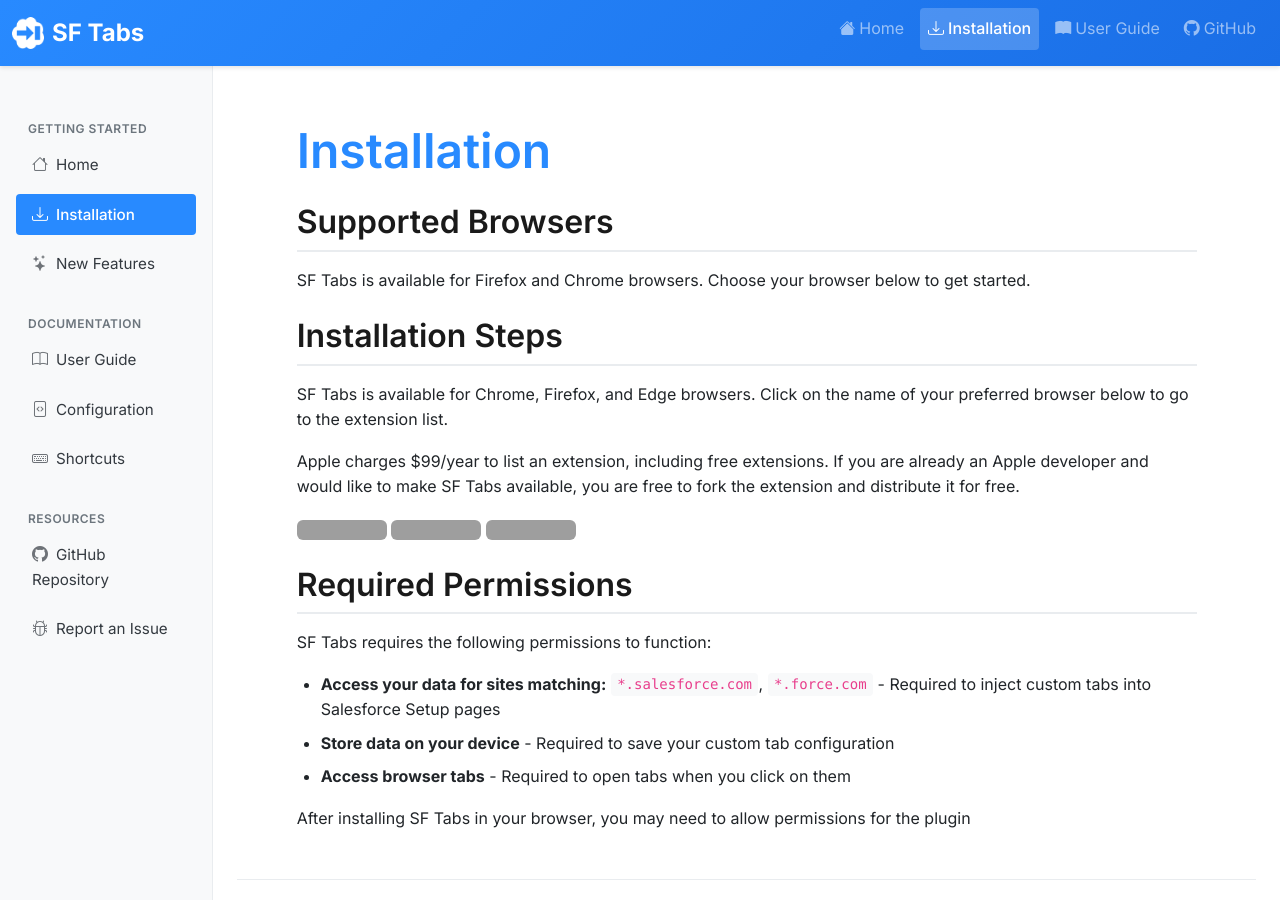
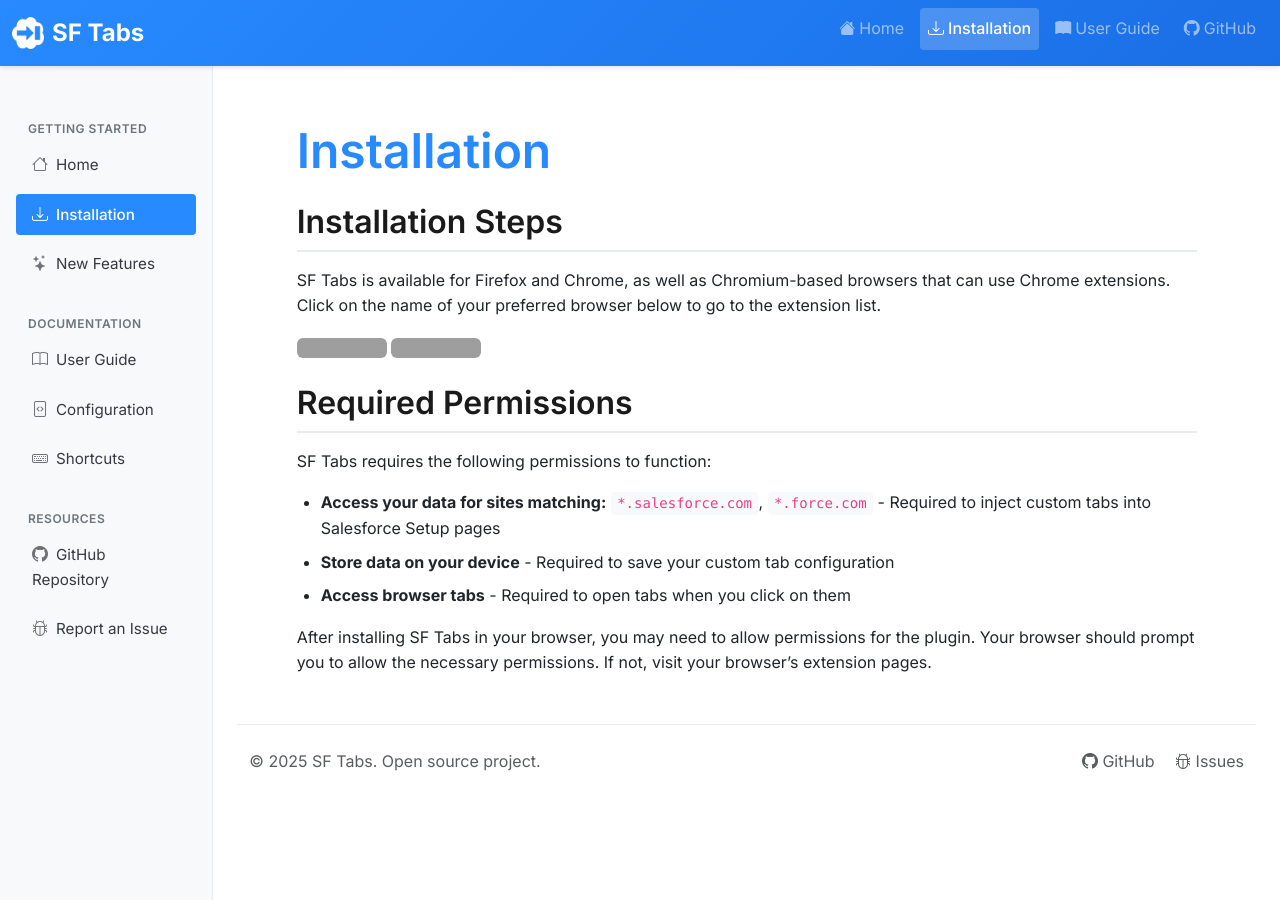
Before and after one commit to chrisrouse/sftabs, a Jekyll site: the page built from docs/installation.md, in a window 1280 px wide and 900 px high. Built offline with Jekyll 4.4.1, drawn with Linux system fonts in a browser that asks for light colours; nearby versions of some CDN libraries; grey boxes are pictures that could not be loaded.

Commit message:
Update installation and new features documentation

```diff
--- a/docs/installation.md
+++ b/docs/installation.md
@@ -5,20 +5,13 @@
 
 # Installation
 
-## Supported Browsers
-
-SF Tabs is available for Firefox and Chrome browsers. Choose your browser below to get started.
-
-
 ## Installation Steps
 
-SF Tabs is available for Chrome, Firefox, and Edge browsers. Click on the name of your preferred browser below to go to the extension list.
+SF Tabs is available for Firefox and Chrome, as well as Chromium-based browsers that can use Chrome extensions. Click on the name of your preferred browser below to go to the extension list.
 
-Apple charges $99/year to list an extension, including free extensions. If you are already an Apple developer and would like to make SF Tabs available, you are free to fork the extension and distribute it for free.
+[![Firefox](https://img.shields.io/badge/Firefox-FF7139?style=for-the-badge&logo=firefox&logoColor=white)](https://addons.mozilla.org/en-US/firefox/addon/sf-tabs/)
+[![Chrome](https://img.shields.io/badge/Chrome-4285F4?style=for-the-badge&logo=googlechrome&logoColor=white)](https://chromewebstore.google.com/detail/sf-tabs/lkimhffllnjkacnhjfehaihcjilcmdlo)
 
-[![Chrome](https://img.shields.io/badge/Chrome-4285F4?style=for-the-badge&logo=googlechrome&logoColor=white)](https://chromewebstore.google.com/detail/sf-tabs/lkimhffllnjkacnhjfehaihcjilcmdlo)
-[![Firefox](https://img.shields.io/badge/Firefox-FF7139?style=for-the-badge&logo=firefox&logoColor=white)](https://addons.mozilla.org/en-US/firefox/addon/sf-tabs/)
-[![Edge](https://img.shields.io/badge/Edge-0078D7?style=for-the-badge&logo=microsoftedge&logoColor=white)](https://microsoftedge.microsoft.com/addons/detail/sf-tabs/kchadlkjcefbnojjnmmpcnfnhcfbdjbb)
 
 ## Required Permissions
 
@@ -28,4 +21,4 @@
 - **Store data on your device** - Required to save your custom tab configuration
 - **Access browser tabs** - Required to open tabs when you click on them
 
-After installing SF Tabs in your browser, you may need to allow permissions for the plugin
+After installing SF Tabs in your browser, you may need to allow permissions for the plugin. Your browser should prompt you to allow the necessary permissions. If not, visit your browser's extension pages.
```
Also changed, not shown: docs/new-features.md (+3 -4 lines).
